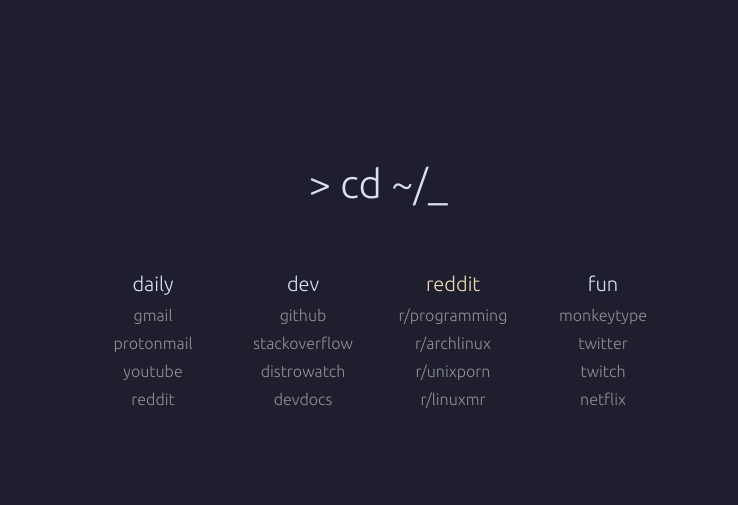
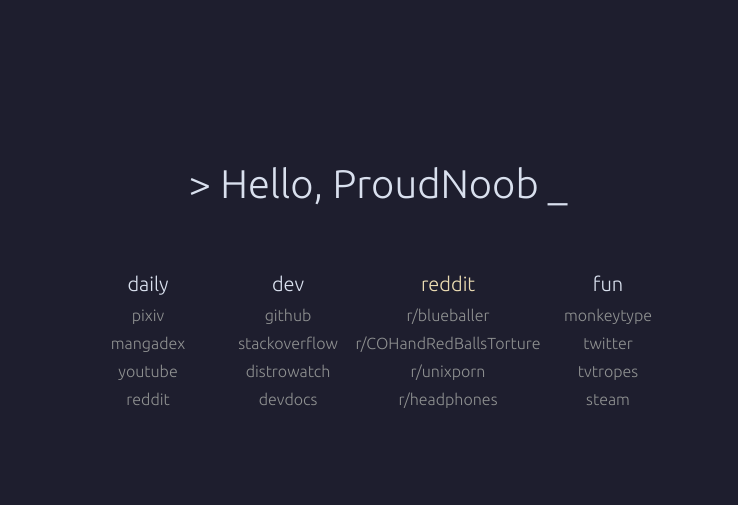
Before and after one commit to ProudNoob/proudnoob.github.io, a plain HTML site: page index.html in a window 1280 px wide. Shown: the part 139-644 px from the top of the page, 542-1280 px from the left. Drawn offline with Linux system fonts and the light colour scheme.

Commit message:
changed the urls

```diff
--- a/index.html
+++ b/index.html
@@ -1,76 +1,98 @@
 <!DOCTYPE html>
 <html lang="en">
-
   <head>
     <meta charset="UTF-8">
     <title>~/startpage</title>
     <link rel="stylesheet" type="text/css" href="style.css">
   </head>
-
   <body>
     <div class="container">
       <div class="left-container">
-
-
-
         </head>
         <body onLoad='getDate()' style="text-align: center">
-
           <h1 id="Date"></h1>
-
           <div class="gif">
             <img class='vapor' src="clouds.gif" width="450px" height="400px" />
           </div>
       </div>
-
       <div class="right-container">
         <div class="head">
-              <p>&gt; cd ~/<span class="blinking">_</span></p>
+          <p>&gt; Hello, ProudNoob <span class="blinking">_</span>
+          </p>
         </div>
-
         <div class="bookmarks">
           <div class="category">
             <div class="links">
               <li class="title">daily</li>
-                        <li><a href="https://gmail.com">gmail</a></li>
-                        <li><a href="https://mail.protonmail.com">protonmail</a></li>
-                        <li><a href="https://linkedin.com">youtube</a></li>
-                        <li><a href="https://reddit.com/">reddit</a></li>
+              <li>
+                <a href="https://www.pixiv.net/bookmark_new_illust.php">pixiv</a>
+              </li>
+              <li>
+                <a href="https://mangadex.org/titles/feed">mangadex</a>
+              </li>
+              <li>
+                <a href="https://youtube.com">youtube</a>
+              </li>
+              <li>
+                <a href="https://reddit.com/">reddit</a>
+              </li>
             </div>
           </div>
-
           <div class="category">
             <div class="links">
               <li class="title">dev</li>
-                        <li><a href="https://github.com/">github</a></li>
-                        <li><a href="https://stackoverflow.com/">stackoverflow</a></li>
-                        <li><a href="https://distrowatch.com/">distrowatch</a></li>
-                        <li><a href="https://devdocs.io/">devdocs</a></li>
+              <li>
+                <a href="https://github.com/">github</a>
+              </li>
+              <li>
+                <a href="https://stackoverflow.com/">stackoverflow</a>
+              </li>
+              <li>
+                <a href="https://distrowatch.com/">distrowatch</a>
+              </li>
+              <li>
+                <a href="https://devdocs.io/">devdocs</a>
+              </li>
             </div>
           </div>
-
           <div class="category">
             <div class="links">
-                        <li class="title"><a style="color: #EADBB2" href="https://reddit.com">reddit</a></li>
-                        <li><a href="https://reddit.com/r/programming/">r/programming</a></li>
-                        <li><a href="https://reddit.com/r/archlinux/">r/archlinux</a></li>
-                        <li><a href="https://reddit.com/r/unixporn/">r/unixporn</a></li>
-                        <li><a href="https://reddit.com/r/linuxmasterrace/">r/linuxmr</a></li>
+              <li class="title">
+                <a style="color: #EADBB2" href="https://reddit.com">reddit</a>
+              </li>
+              <li>
+                <a href="https://reddit.com/r/bluearchive/">r/blueballer</a>
+              </li>
+              <li>
+                <a href="https://reddit.com/r/CompanyOfHeroes/">r/COHandRedBallsTorture</a>
+              </li>
+              <li>
+                <a href="https://reddit.com/r/unixporn/">r/unixporn</a>
+              </li>
+              <li>
+                <a href="https://reddit.com/r/headphones/">r/headphones</a>
+              </li>
             </div>
           </div>
-
           <div class="category">
             <div class="links">
               <li class="title">fun</li>
-                        <li><a href="https://monkeytype.com/">monkeytype</a></li>
-                        <li><a href="https://twitter.com/">twitter</a></li>
-                        <li><a href="https://twitch.tv/">twitch</a></li>
-                        <li><a href="https://netflix.com/">netflix</a></li>
+              <li>
+                <a href="https://monkeytype.com/">monkeytype</a>
+              </li>
+              <li>
+                <a href="https://twitter.com/">twitter</a>
+              </li>
+              <li>
+                <a href="https://tvtropes.org/">tvtropes</a>
+              </li>
+              <li>
+                <a href="https://store.steampowered.com/">steam</a>
+              </li>
             </div>
           </div>
         </div>
       </div>
     </div>
   </body>
-
 </html>
```
Lines whose indentation alone changed are shown as unchanged.
